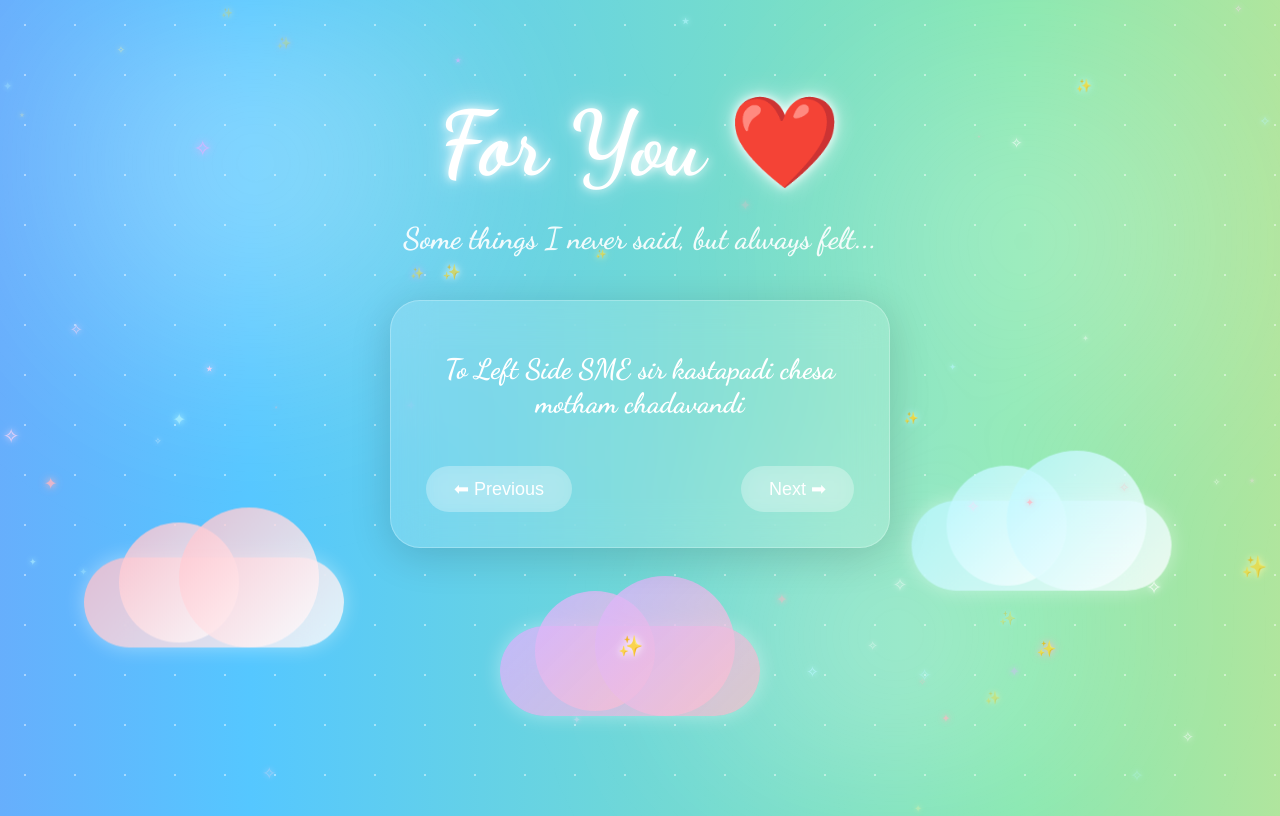
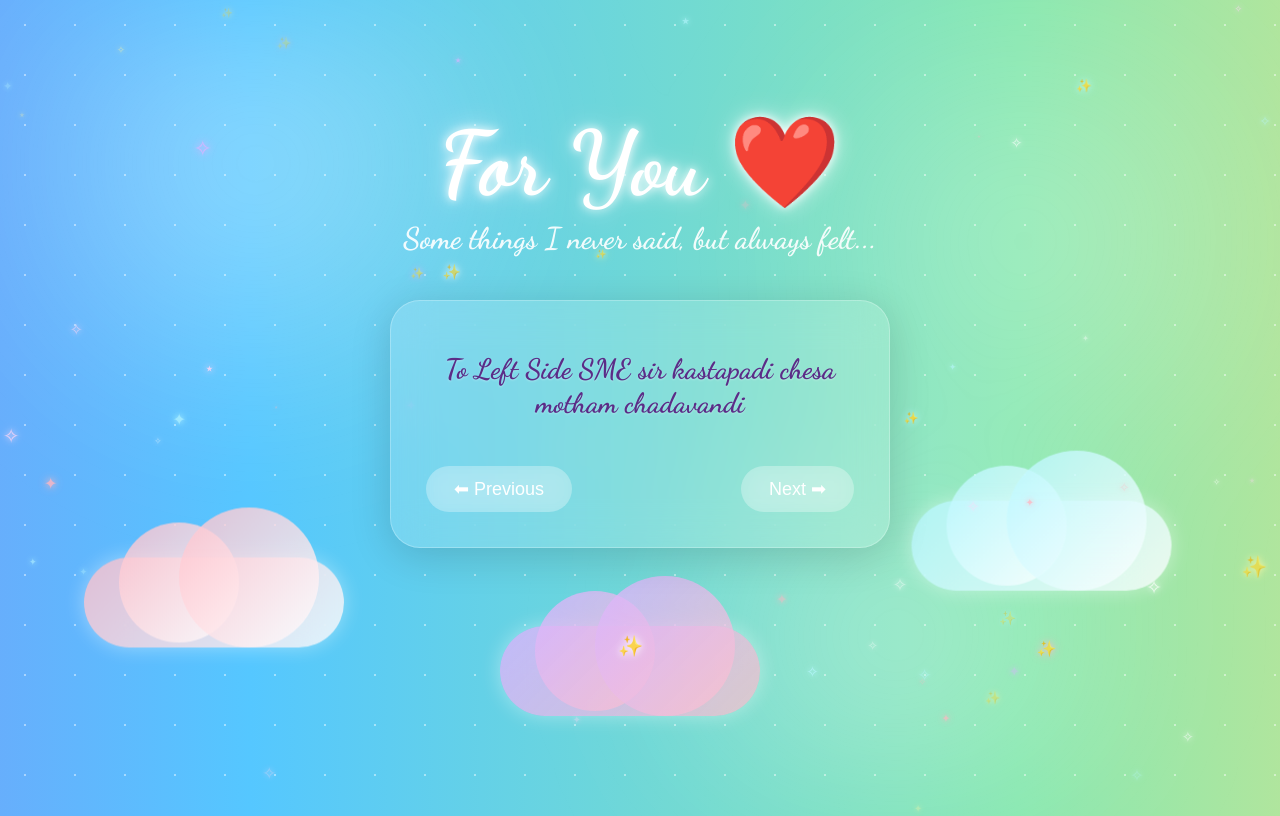
Before and after one commit to suma-nandini/pravinsir, a plain HTML site: page index.html in a window 1280 px wide. Drawn offline with Linux system fonts and the light colour scheme.

Commit message:
index.html

```diff
--- a/index.html
+++ b/index.html
@@ -63,7 +63,7 @@ z-index:2;
 /* title */
 .title{
 position:absolute;
-top:90px;
+top:110px;
 width:100%;
 text-align:center;
 font-family:'Dancing Script',cursive;
@@ -223,7 +223,8 @@ z-index:20;
 
 
 .message{
-color:white;
+color:#5b2c87;
+text-shadow:0 1px 2px rgba(255,255,255,.3);
 font-size:28px;
 font-family:'Dancing Script',cursive;
 min-height:100px;
```
